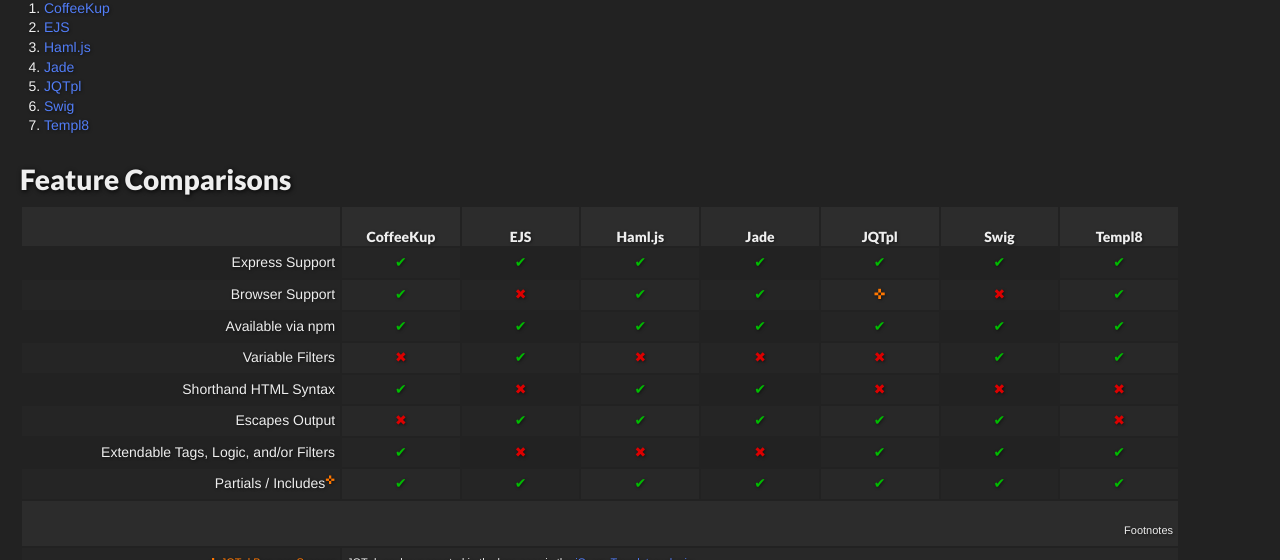
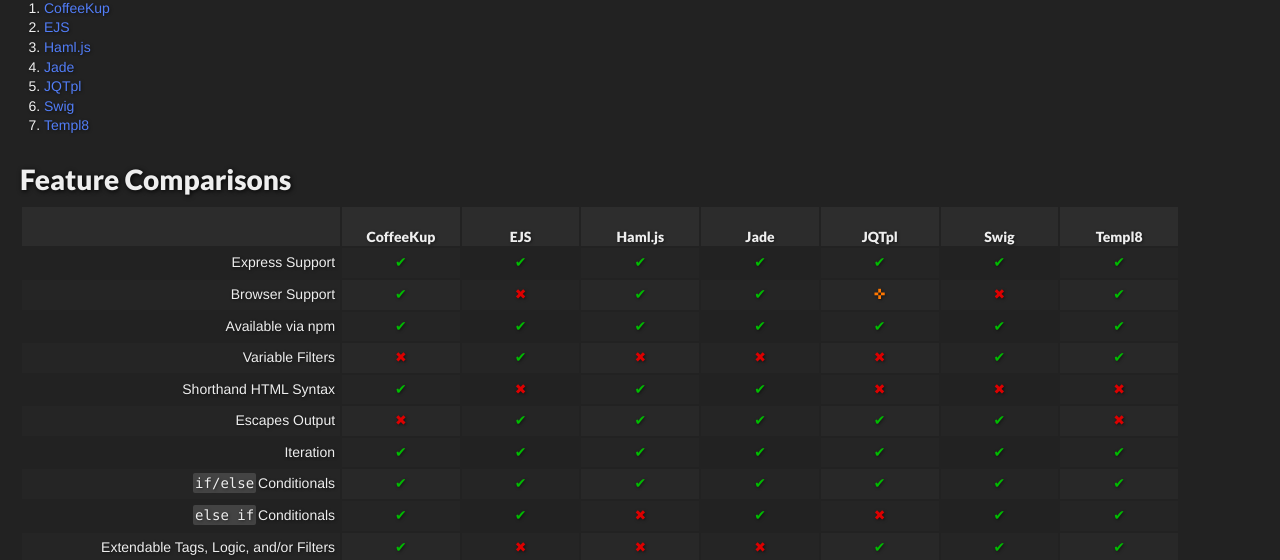
Before and after one commit to paularmstrong/node-templates, a website: page index.html in a window 1280 px wide. Shown: the part 235-795 px from the top of the page. Drawn offline with Linux system fonts and the light colour scheme.

Commit message:
adding iteration, if/else and elseif

```diff
--- a/index.html
+++ b/index.html
@@ -105,6 +105,36 @@
                     <td><span class="yes">✔</span></td>
                     <td><span class="yes">✔</span></td>
                     <td><span class="no">✖</span></td>
+                </tr>
+                <tr>
+                    <th scope="row">Iteration</th>
+                    <td><span class="yes">✔</span></td>
+                    <td><span class="yes">✔</span></td>
+                    <td><span class="yes">✔</span></td>
+                    <td><span class="yes">✔</span></td>
+                    <td><span class="yes">✔</span></td>
+                    <td><span class="yes">✔</span></td>
+                    <td><span class="yes">✔</span></td>
+                </tr>
+                <tr>
+                    <th scope="row"><code>if/else</code> Conditionals</th>
+                    <td><span class="yes">✔</span></td>
+                    <td><span class="yes">✔</span></td>
+                    <td><span class="yes">✔</span></td>
+                    <td><span class="yes">✔</span></td>
+                    <td><span class="yes">✔</span></td>
+                    <td><span class="yes">✔</span></td>
+                    <td><span class="yes">✔</span></td>
+                </tr>
+                <tr>
+                    <th scope="row"><code>else if</code> Conditionals</th>
+                    <td><span class="yes">✔</span></td>
+                    <td><span class="yes">✔</span></td>
+                    <td><span class="no">✖</span></td>
+                    <td><span class="yes">✔</span></td>
+                    <td><span class="no">✖</span></td>
+                    <td><span class="yes">✔</span></td>
+                    <td><span class="yes">✔</span></td>
                 </tr>
                 <tr>
                     <th scope="row">Extendable Tags, Logic, and/or Filters</th>
```
